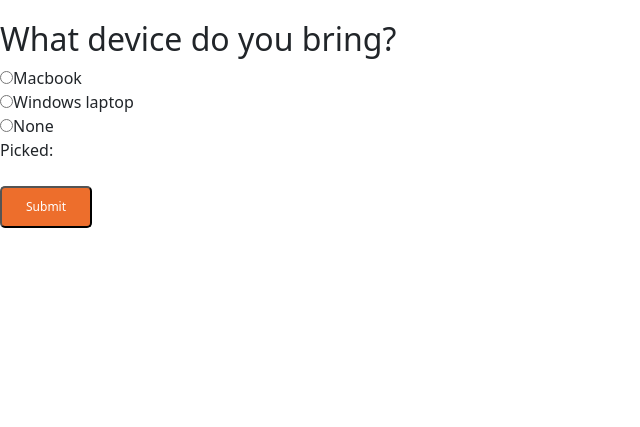
After one commit to CYCKCN/AVATA, a Flask app: template frontend/templates/personal-device.html in a window 1280 px wide. The commit adds this page. Shown: the top 427 px of the page, without its empty margins (0-640 px from the left). Run offline with Flask 2, Linux system fonts and the light colour scheme; the template is opened without the code that fills it, so the values that code supplies are empty; some web fonts are replaced.

Commit message:
Update room.html, Create personal-device.html

```diff
--- a/avata.py
+++ b/avata.py
@@ -90,7 +90,7 @@ def room():
 
         return ""
 
-    return ""
+    return render_template('room.html')
 
 @app.route("/personal-device", methods=['POST','GET'])
 def personal_device():
@@ -98,7 +98,8 @@ def personal_device():
 
         return ""
 
-    return ""
+    return render_template('personal-device.html')
+
 Personal=[]
 @app.route("/instruction-choose", methods=['POST','GET'])
 def instructor_choose():
--- /dev/null
+++ b/frontend/templates/personal-device.html
@@ -0,0 +1,62 @@
+{% extends 'base.html' %}
+
+{% block head %}
+<style>
+	.subbtn button{
+		background-color: #ED6E2C;
+		color: white;
+		padding: 10px 12px;
+		font-size: 12px;
+		border-radius: 5px;
+
+	}
+	.subbtn a{
+		color: white;
+		padding: 10px 12px;
+		text-decoration: none;
+	}
+</style>
+{% endblock %}
+
+{% block content %}
+<div id="app">
+	<div id="example-1">
+		<div style="margin-top:20px;">
+			<h2>What device do you bring?</h2>
+			<input type="radio" id="one" value="Macbook" v-model="picked">
+			<label for="one">Macbook</label>
+			<br>
+			<input type="radio" id="two" value="Windows" v-model="picked">
+			<label for="two">Windows laptop</label>
+			<br>
+			<input type="radio" id="three" value="None" v-model="picked">
+			<label for="three">None</label>
+			<br>
+			<span>Picked: {[ picked ]}</span>
+		</div>
+		<br />
+		<div class="subbtn">
+			<button @click="submit">
+				<a href="device">Submit</a>
+			</button>
+		</div>
+
+	</div>
+</div>
+<script>
+Vue.createApp({
+  data() {
+    return {
+		picked : ""
+    }
+  },
+  delimiters: ['{[', ']}'],
+  methods: {
+	submit : function () {
+		console.log(this.picked);
+	}
+  }
+}).mount('#app')
+
+</script>
+{% endblock %}
```
Also changed, not shown: frontend/templates/room.html (+57 -0 lines), frontend/static/images/demo-ieda/360-1.jpg (added), 1 other file.
